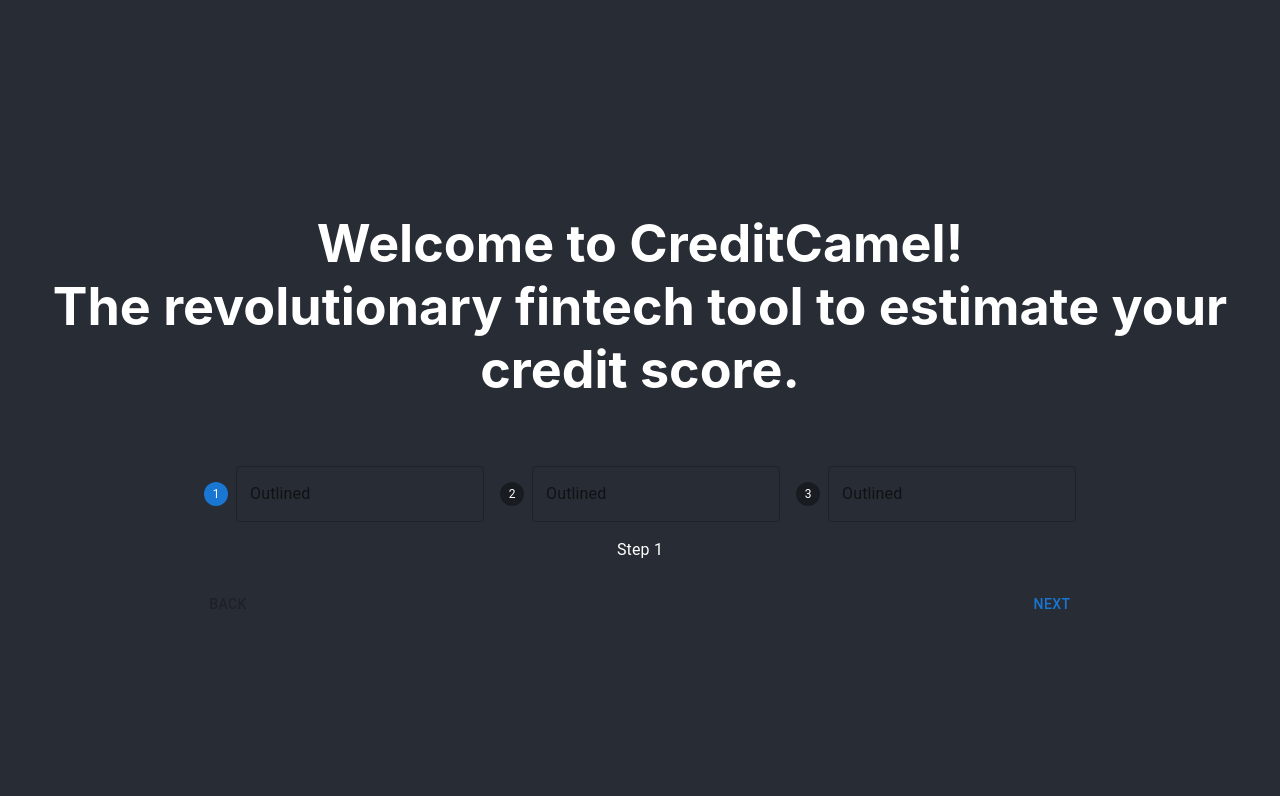
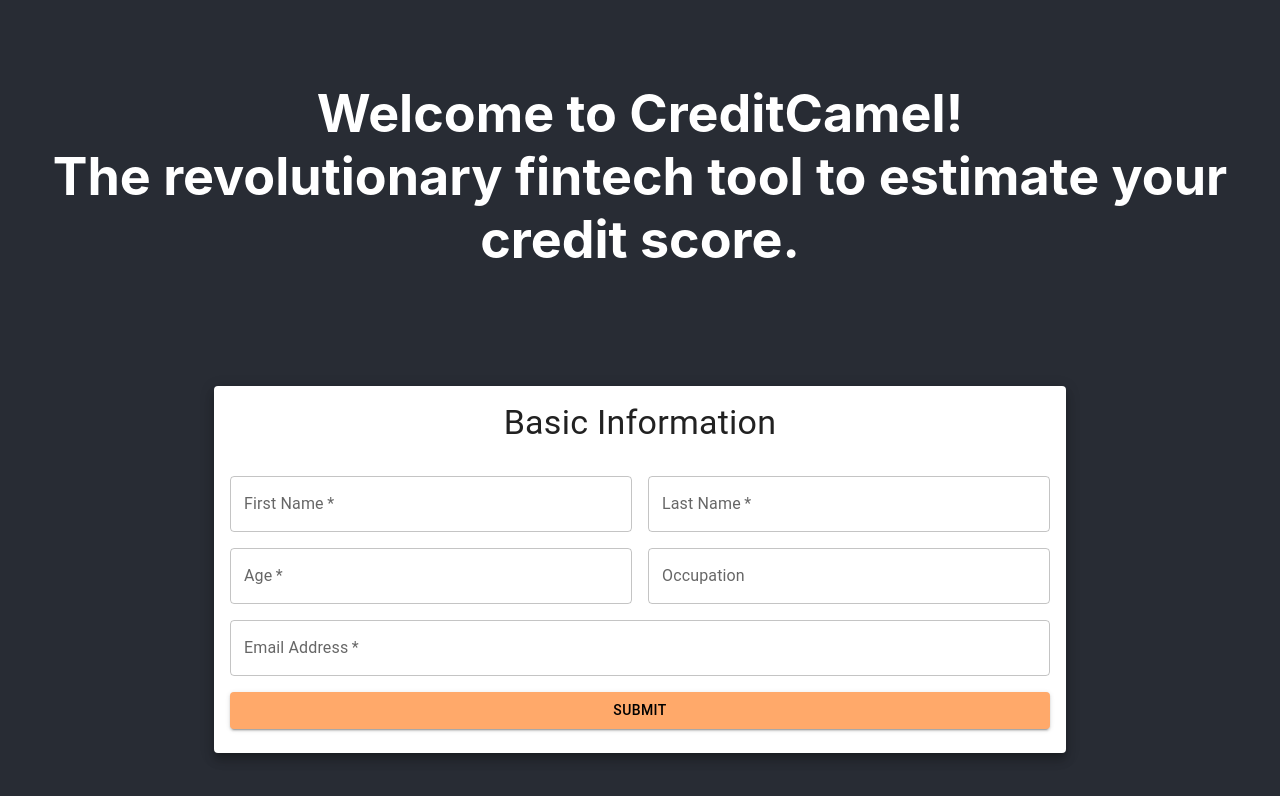
Before and after one commit to purplepalm1/creditcamel, a React (Create React App) app: page /intake in a window 1280 px wide. Shown: the top 796 px of the page. Built offline with nearby package versions, Linux system fonts and the light colour scheme.

Commit message:
implemented first form

```diff
--- /dev/null
+++ b/src/components/intakeform.js
@@ -0,0 +1,97 @@
+
+import { TextField, Typography, Grid, Card, CardHeader, CardContent, Container, Button } from "@mui/material";
+import { useState } from "react";
+
+export default function CorporateCreateItem() {
+    const [firstname, setFirstName] = useState("");
+    const [lastname, setLastName] = useState("");
+    const [age, setAge] = useState("");
+    const [occupation, setOccupation] = useState("");
+    const [email, setEmail] = useState("");
+
+    const handleFormSubmit = (e) => {
+        e.preventDefault();
+        // Add form submission logic here
+    };
+
+    return (
+        <Container maxWidth="md" style={{ marginTop: '50px' }}>
+            <Card raised>
+                <CardHeader
+                    title="Basic Information"
+                    titleTypographyProps={{ variant: 'h4', align: 'center' }}
+                />
+                <CardContent>
+                    <form onSubmit={handleFormSubmit}>
+                        <Grid container spacing={2}>
+                            <Grid item xs={12} md={6}>
+                                <TextField
+                                    onChange={(e) => setFirstName(e.target.value)}
+                                    value={firstname}
+                                    label="First Name"
+                                    variant="outlined"
+                                    color="secondary"
+                                    required
+                                    fullWidth
+                                />
+                            </Grid>
+                            <Grid item xs={12} md={6}>
+                                <TextField
+                                    onChange={(e) => setLastName(e.target.value)}
+                                    value={lastname}
+                                    label="Last Name"
+                                    variant="outlined"
+                                    color="secondary"
+                                    required
+                                    fullWidth
+                                />
+                            </Grid>
+                            <Grid item xs={12} md={6}>
+                                <TextField
+                                    onChange={(e) => setAge(e.target.value)}
+                                    value={age}
+                                    label="Age"
+                                    variant="outlined"
+                                    color="secondary"
+                                    required
+                                    fullWidth
+                                />
+                            </Grid>
+                            <Grid item xs={12} md={6}>
+                                <TextField
+                                    onChange={(e) => setOccupation(e.target.value)}
+                                    value={occupation}
+                                    label="Occupation"
+                                    variant="outlined"
+                                    color="secondary"
+                                    fullWidth
+                                />
+                            </Grid>
+                            <Grid item xs={12}>
+                                <TextField
+                                    onChange={(e) => setEmail(e.target.value)}
+                                    value={email}
+                                    label="Email Address"
+                                    variant="outlined"
+                                    color="secondary"
+                                    required
+                                    fullWidth
+                                />
+                            </Grid>
+                            <Grid item xs={12}>
+                                <Button
+                                    type="submit"
+                                    variant="contained"
+                                    style={{ backgroundColor: '#FFA96A', color: 'black' }}
+                                    fullWidth
+                                >
+                                    SUBMIT
+                                </Button>
+                            </Grid>
+                        </Grid>
+                    </form>
+                </CardContent>
+            </Card>
+        </Container>
+    );
+}
--- a/src/pages/intake.js
+++ b/src/pages/intake.js
@@ -5,6 +5,7 @@
 import React from 'react';
 import { Link } from 'react-router-dom';
 import HorizontalLinearStepper from '../components/linearStepper';
+import CorporateCreateItem from '../components/intakeform';
 
 export const Intake = () => {
     return (
@@ -15,12 +16,11 @@
                         The revolutionary fintech tool to estimate your credit score.</h1>
                 </div>
                 <div className='stepper'>
-                    <HorizontalLinearStepper />
+                    <CorporateCreateItem />
                 </div>
             </header>
         </div>
 
     );
 
-
 }
```
Also changed, not shown: src/fields.txt.
